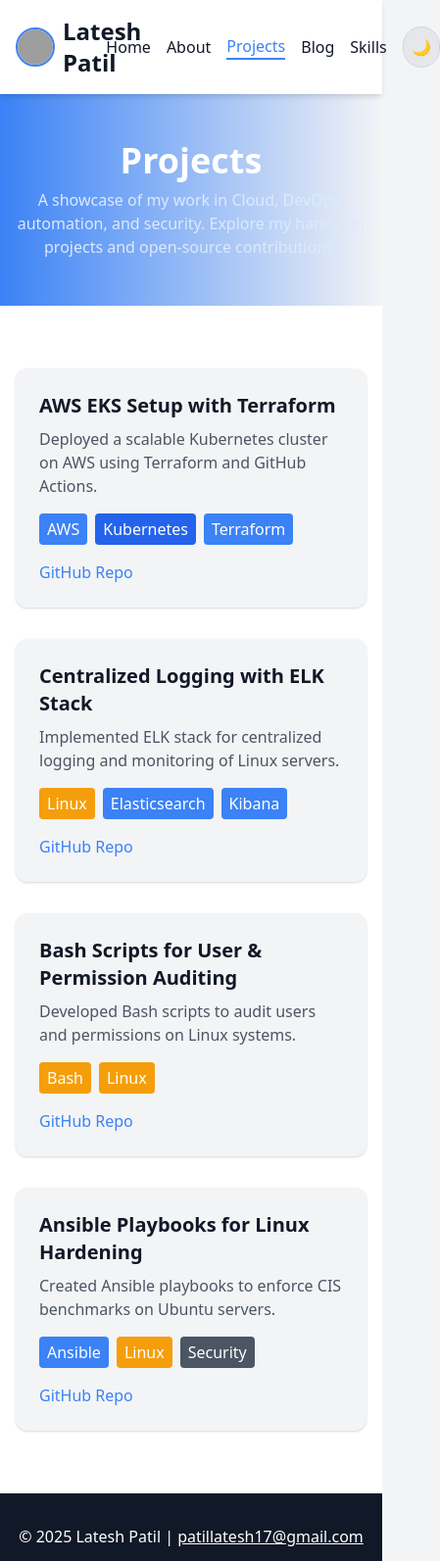
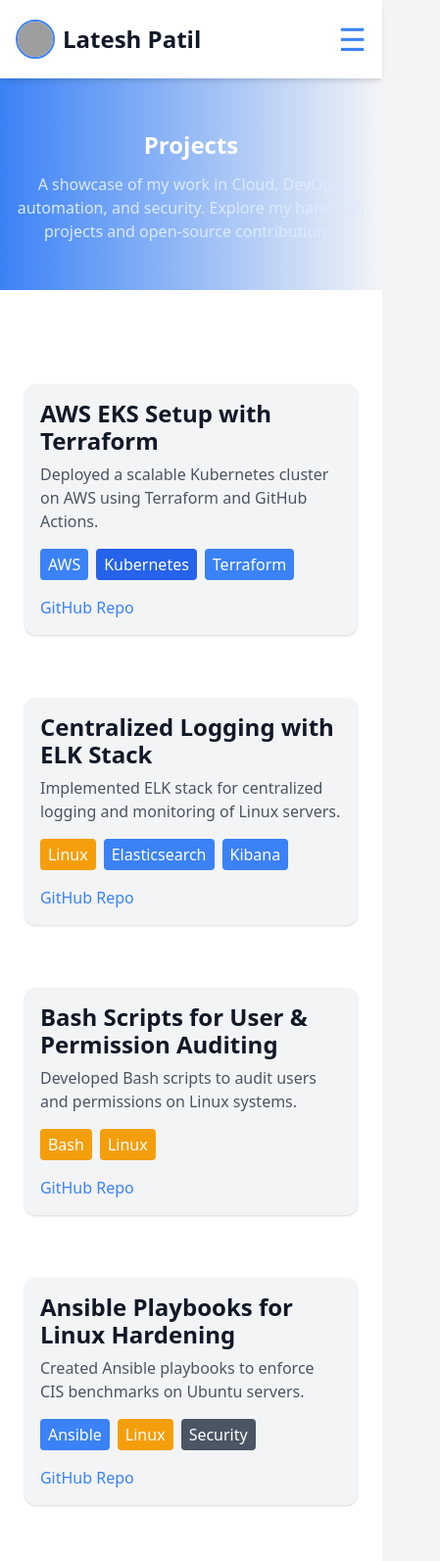
Before and after one commit to Latesh98/Portfolio, a website: page projects.html in a window 390 px wide. Shown: the top 1593 px of the page at 98% size, 449 px wide, since content can reach past the window. Drawn offline with nearby package versions, Linux system fonts and the light colour scheme; grey boxes are pictures that could not be loaded.

Commit message:
Third Commit

```diff
--- a/projects.html
+++ b/projects.html
@@ -52,6 +52,49 @@
     .active-nav { color: #3b82f6; border-bottom: 2px solid #3b82f6; }
     .card-hover:hover { transform: scale(1.04); box-shadow: 0 8px 24px rgba(59,130,246,0.15); transition: all 0.3s; }
     .darkmode-toggle { transition: background 0.3s; }
+    /* Responsive Navigation */
+    .hamburger {
+      display: none;
+      font-size: 2rem;
+      cursor: pointer;
+      background: none;
+      border: none;
+      outline: none;
+      color: #3b82f6;
+    }
+    @media (max-width: 768px) {
+      .nav-links {
+        display: none;
+        flex-direction: column;
+        width: 100%;
+        background: #fff;
+        position: absolute;
+        top: 64px; /* Adjust if your nav is taller */
+        left: 0;
+        box-shadow: 0 2px 8px rgba(0,0,0,0.1);
+        z-index: 1000;
+      }
+      .nav-links.active {
+        display: flex;
+      }
+      .hamburger {
+        display: block;
+      }
+      .project-card, .p-6 {
+        width: 95% !important;
+        margin: 1rem auto !important;
+        padding: 1rem !important;
+      }
+      .container, .main-content {
+        padding: 1rem !important;
+      }
+      h1, h2, h3 {
+        font-size: 1.5rem !important;
+      }
+      body {
+        font-size: 1rem !important;
+      }
+    }
   </style>
   <script>
     // On page load, set the dark class on <html> if needed
@@ -64,12 +107,13 @@
 </head>
 <body class="font-sans antialiased bg-gray-100 dark:bg-gray-900 text-gray-900 dark:text-gray-100 smooth-scroll">
   <!-- Navbar -->
-  <nav class="sticky top-0 bg-white dark:bg-gray-800 shadow-md z-50">
+  <nav class="sticky top-0 bg-white dark:bg-gray-800 shadow-md z-50 relative">
     <div class="container mx-auto px-4 py-4 flex justify-between items-center">
       <a href="./index.html" class="flex items-center text-2xl font-bold">
         <img src="https://avatars.githubusercontent.com/u/56338489?v=4" alt="Latesh Patil" class="w-10 h-10 rounded-full mr-2 border-2 border-blue-500"> Latesh Patil
       </a>
-      <div class="space-x-4 flex items-center">
+      <button class="hamburger" onclick="toggleMenu()">&#9776;</button>
+      <div class="nav-links space-x-4 flex items-center">
         <a href="./index.html" class="hover:text-blue-500">Home</a>
         <a href="./about.html" class="hover:text-blue-500">About</a>
         <a href="./projects.html" class="hover:text-blue-500 active-nav">Projects</a>
@@ -93,7 +137,7 @@
   <section class="py-16 bg-white dark:bg-gray-800">
     <div class="container mx-auto px-4">
       <div class="grid grid-cols-1 md:grid-cols-2 gap-8">
-        <div class="p-6 bg-gray-100 dark:bg-gray-700 rounded-xl card-hover k8s-hover shadow">
+        <div class="project-card p-6 bg-gray-100 dark:bg-gray-700 rounded-xl card-hover k8s-hover shadow">
           <h3 class="text-xl font-semibold mb-2">AWS EKS Setup with Terraform</h3>
           <p class="text-gray-600 dark:text-gray-400 mb-4">Deployed a scalable Kubernetes cluster on AWS using Terraform and GitHub Actions.</p>
           <div class="flex flex-wrap gap-2 mb-4">
@@ -103,7 +147,7 @@
           </div>
           <a href="https://github.com/lateshpatil/eks-terraform" class="text-blue-500 hover:underline">GitHub Repo</a>
         </div>
-        <div class="p-6 bg-gray-100 dark:bg-gray-700 rounded-xl card-hover shadow">
+        <div class="project-card p-6 bg-gray-100 dark:bg-gray-700 rounded-xl card-hover shadow">
           <h3 class="text-xl font-semibold mb-2">Centralized Logging with ELK Stack</h3>
           <p class="text-gray-600 dark:text-gray-400 mb-4">Implemented ELK stack for centralized logging and monitoring of Linux servers.</p>
           <div class="flex flex-wrap gap-2 mb-4">
@@ -113,7 +157,7 @@
           </div>
           <a href="https://github.com/lateshpatil/elk-stack" class="text-blue-500 hover:underline">GitHub Repo</a>
         </div>
-        <div class="p-6 bg-gray-100 dark:bg-gray-700 rounded-xl card-hover linux-hover shadow">
+        <div class="project-card p-6 bg-gray-100 dark:bg-gray-700 rounded-xl card-hover linux-hover shadow">
           <h3 class="text-xl font-semibold mb-2">Bash Scripts for User & Permission Auditing</h3>
           <p class="text-gray-600 dark:text-gray-400 mb-4">Developed Bash scripts to audit users and permissions on Linux systems.</p>
           <div class="flex flex-wrap gap-2 mb-4">
@@ -122,7 +166,7 @@
           </div>
           <a href="https://github.com/lateshpatil/bash-audit" class="text-blue-500 hover:underline">GitHub Repo</a>
         </div>
-        <div class="p-6 bg-gray-100 dark:bg-gray-700 rounded-xl card-hover shadow">
+        <div class="project-card p-6 bg-gray-100 dark:bg-gray-700 rounded-xl card-hover shadow">
           <h3 class="text-xl font-semibold mb-2">Ansible Playbooks for Linux Hardening</h3>
           <p class="text-gray-600 dark:text-gray-400 mb-4">Created Ansible playbooks to enforce CIS benchmarks on Ubuntu servers.</p>
           <div class="flex flex-wrap gap-2 mb-4">
@@ -160,6 +204,10 @@
         link.classList.add('active-nav');
       }
     });
+    // Hamburger menu toggle
+    function toggleMenu() {
+      document.querySelector('.nav-links').classList.toggle('active');
+    }
   </script>
   <script>
     function setDarkModeUI(isDark) {
```
Also changed, not shown: about.html (+49 -2 lines), blog.html (+49 -2 lines), index.html (+49 -2 lines), package.json (added, +24 -0 lines), skills.html (+49 -2 lines), 1 other file.
